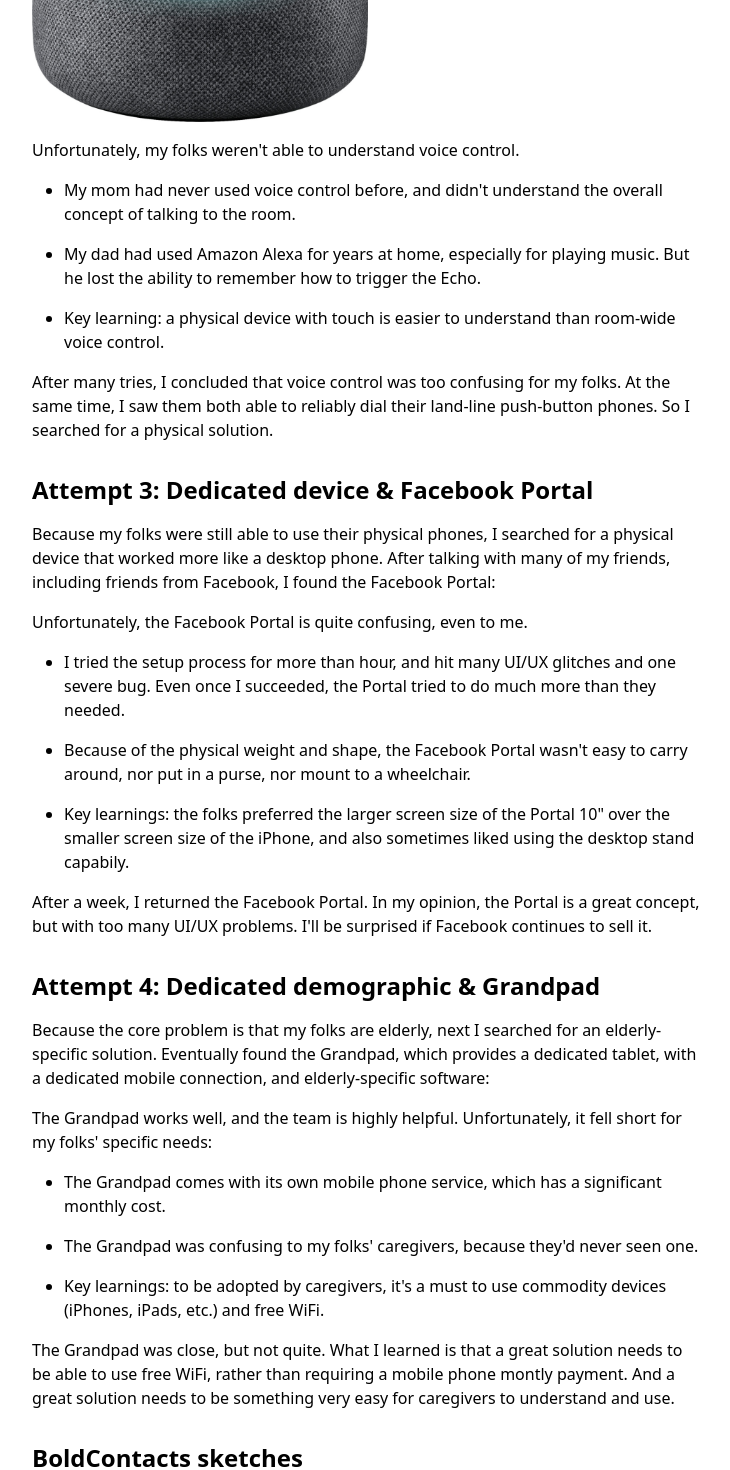
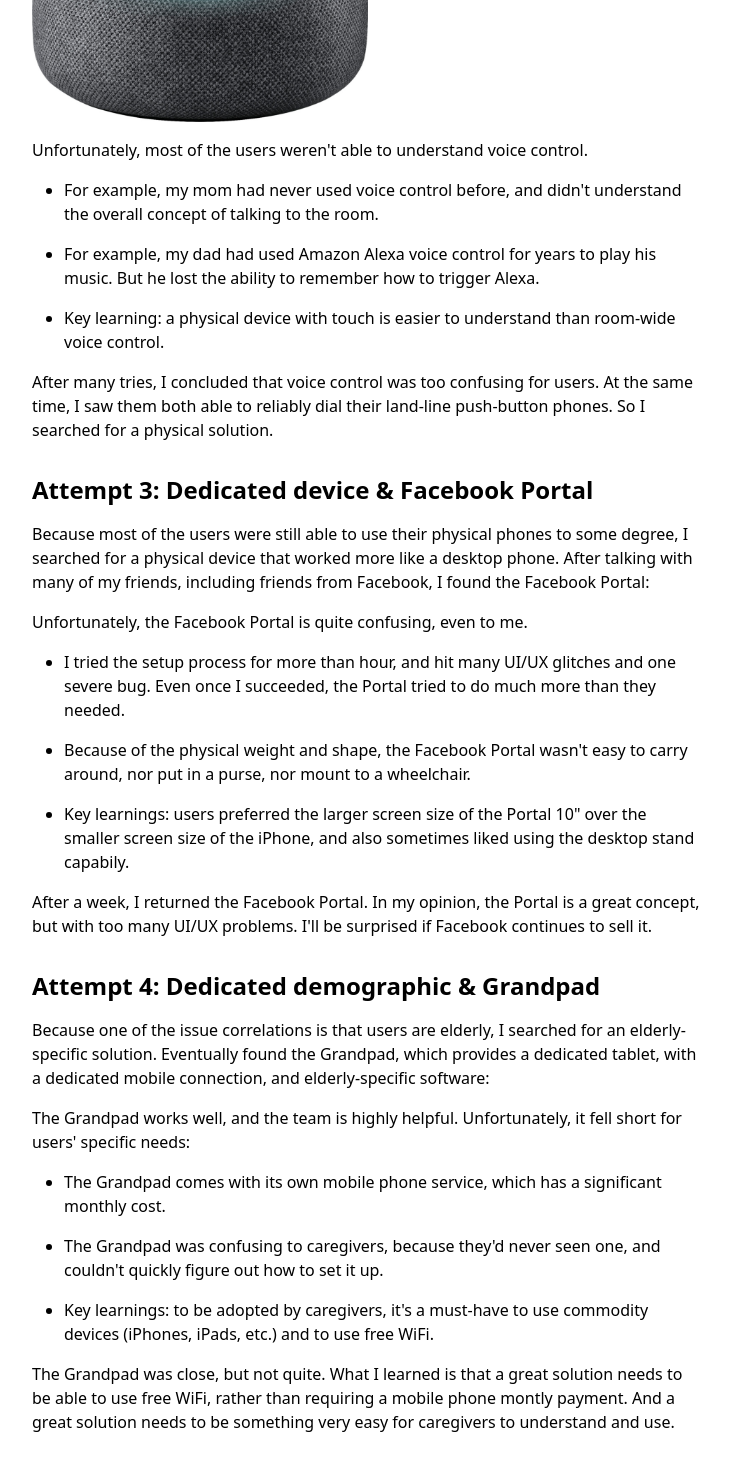
Before and after one commit to BoldContacts/boldcontacts-site-as-sveltekit, a SvelteKit app: page /ui-ux-design-journey in a window 1280 px wide. Shown: the part 2780-4250 px from the top of the page, without its empty margins (272-1002 px from the left). Built offline with nearby package versions, Linux system fonts and the light colour scheme.

Commit message:
Rephrase

```diff
--- a/src/routes/ui-ux-design-journey/+page.svelte
+++ b/src/routes/ui-ux-design-journey/+page.svelte
@@ -41,7 +41,7 @@
 
 <ul>
 
-    <li>Many of the apps provided more information on each screen, such as for salespeople making many business calls. These apps wouldn't work for my folks.</li>
+    <li>Many of the apps provided more information on each screen, such as for salespeople making many business calls. These apps didn't work for most of the users.</li>
 
     <li>A few of the apps did provide easier ways to call, but had problems such as recent negative reviews, or a lack of maintenance, or a requirement for buying a new iPhone to run the newest iOS.</li>
 
@@ -58,24 +58,24 @@
 
 <p><img src="/assets/ui-ux-design-journey/amazon-echo-dot@960x563.jpg" width="50%" alt="Amazon Echo Dot product photo" loading="lazy"></p>
 
-<p>Unfortunately, my folks weren't able to understand voice control.</p>
+<p>Unfortunately, most of the users weren't able to understand voice control.</p>
 
 <ul>
 
-    <li>My mom had never used voice control before, and didn't understand the overall concept of talking to the room.</li>
+    <li>For example, my mom had never used voice control before, and didn't understand the overall concept of talking to the room.</li>
 
-    <li>My dad had used Amazon Alexa for years at home, especially for playing music. But he lost the ability to remember how to trigger the Echo.</li>
+    <li>For example, my dad had used Amazon Alexa voice control for years to play his music. But he lost the ability to remember how to trigger Alexa.</li>
 
     <li>Key learning: a physical device with touch is easier to understand than room-wide voice control.</li>
 
 </ul>
 
-<p>After many tries, I concluded that voice control was too confusing for my folks. At the same time, I saw them both able to reliably dial their land-line push-button phones. So I searched for a physical solution.</p>
+<p>After many tries, I concluded that voice control was too confusing for users. At the same time, I saw them both able to reliably dial their land-line push-button phones. So I searched for a physical solution.</p>
 
 
 <h2>Attempt 3: Dedicated device &amp; Facebook Portal</h2>
 
-<p>Because my folks were still able to use their physical phones, I searched for a physical device that worked more like a desktop phone. After talking with many of my friends, including friends from Facebook, I found the Facebook Portal:</p>
+<p>Because most of the users were still able to use their physical phones to some degree, I searched for a physical device that worked more like a desktop phone. After talking with many of my friends, including friends from Facebook, I found the Facebook Portal:</p>
 
 <p><!-- img src="/assets/ui-ux-design-journey/facebook-portal-10-inch@960x782.png" width="50%" alt="Facebook Portal 10-inch product photo" loading="lazy" --></p>
 
@@ -87,7 +87,7 @@
 
     <li>Because of the physical weight and shape, the Facebook Portal wasn't easy to carry around, nor put in a purse, nor mount to a wheelchair.</li>
 
-    <li>Key learnings: the folks preferred the larger screen size of the Portal 10" over the smaller screen size of the iPhone, and also sometimes liked using the desktop stand capabily.</li>
+    <li>Key learnings: users preferred the larger screen size of the Portal 10" over the smaller screen size of the iPhone, and also sometimes liked using the desktop stand capabily.</li>
 
 </ul>
 
@@ -96,19 +96,19 @@
 
 <h2>Attempt 4: Dedicated demographic &amp; Grandpad</h2>
 
-<p>Because the core problem is that my folks are elderly, next I searched for an elderly-specific solution. Eventually found the Grandpad, which provides a dedicated tablet, with a dedicated mobile connection, and elderly-specific software:</p>
+<p>Because one of the issue correlations is that users are elderly, I searched for an elderly-specific solution. Eventually found the Grandpad, which provides a dedicated tablet, with a dedicated mobile connection, and elderly-specific software:</p>
 
 <p><!-- img src="/assets/ui-ux-design-journey/grandpad@960x700.png" width="50%" alt="Grandpad product photo" loading="lazy" --></p>
 
-<p>The Grandpad works well, and the team is highly helpful. Unfortunately, it fell short for my folks' specific needs:</p>
+<p>The Grandpad works well, and the team is highly helpful. Unfortunately, it fell short for users' specific needs:</p>
 
 <ul>
 
     <li>The Grandpad comes with its own mobile phone service, which has a significant monthly cost.</li>
 
-    <li>The Grandpad was confusing to my folks' caregivers, because they'd never seen one.</li>
+    <li>The Grandpad was confusing to caregivers, because they'd never seen one, and couldn't quickly figure out how to set it up.</li>
 
-    <li>Key learnings: to be adopted by caregivers, it's a must to use commodity devices (iPhones, iPads, etc.) and free WiFi.</li>
+    <li>Key learnings: to be adopted by caregivers, it's a must-have to use commodity devices (iPhones, iPads, etc.) and to use free WiFi.</li>
 </ul>
 
 <p>The Grandpad was close, but not quite. What I learned is that a great solution needs to be able to use free WiFi, rather than requiring a mobile phone montly payment. And a great solution needs to be something very easy for caregivers to understand and use.</p>
```
